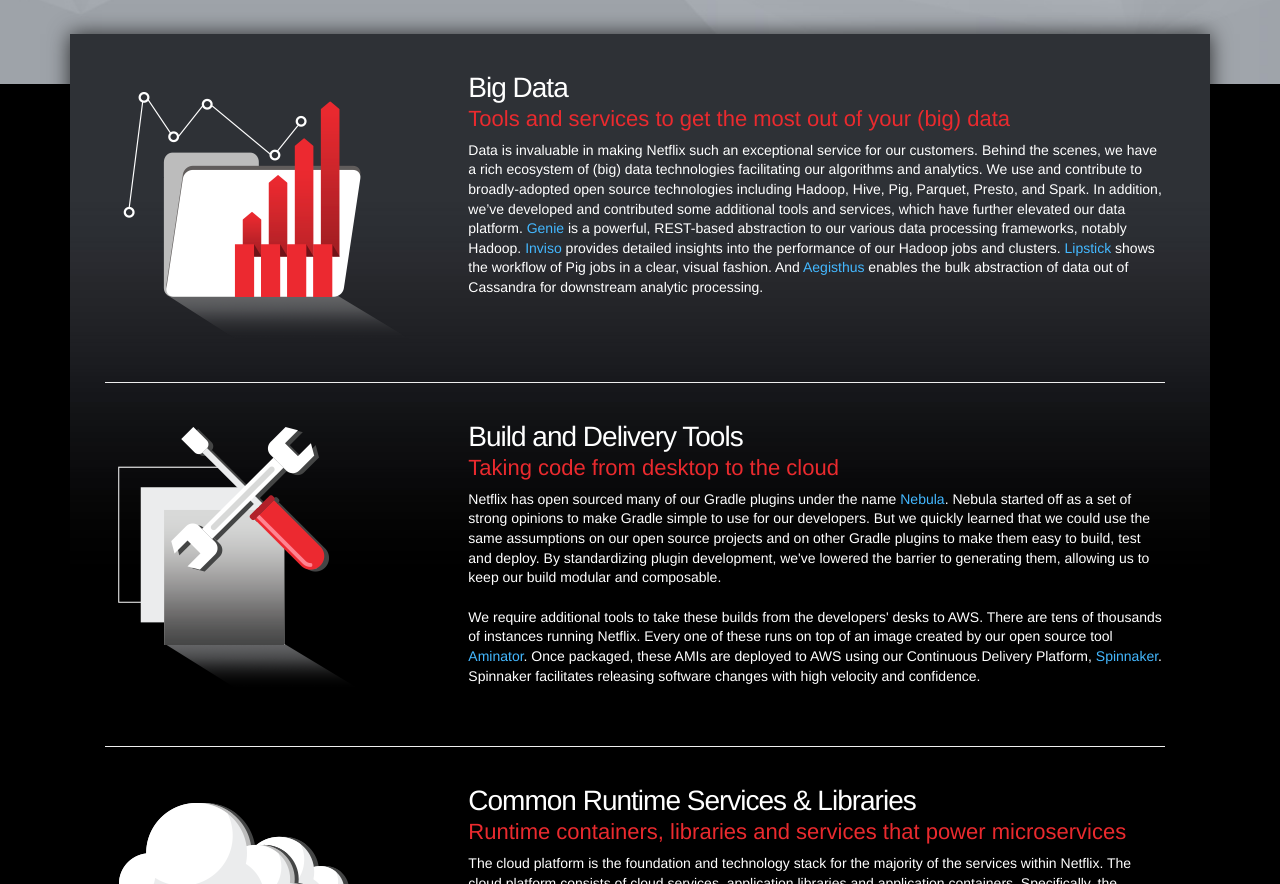
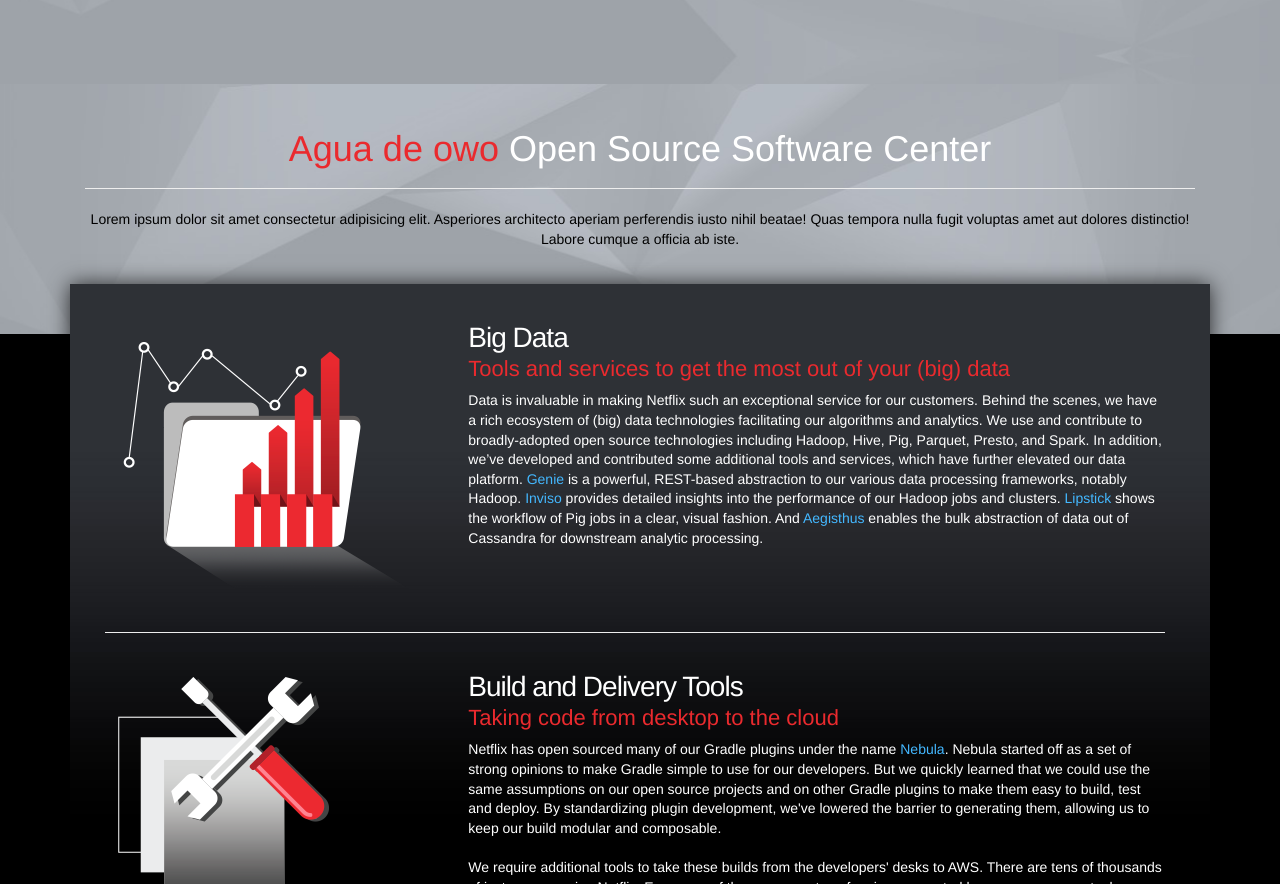
Before and after one commit to alejandropachecovizuet/practicaCursoGit, a plain HTML site: page index.html in a window 1280 px wide. Shown: the part 896-1780 px from the top of the page. Drawn offline with nearby package versions, Linux system fonts and the light colour scheme.

Commit message:
mensj comit

```diff
--- a/index.html
+++ b/index.html
@@ -151,6 +151,21 @@
               insight, peak performance, and security.  We provide technologies for data (persistent & semi-persistent) that serve the real-time load to our 62 million members,
               as well as power the big data analytics that allow us to make informed decisions on how to improve our service.  If you want to learn more, jump
               into any of the functional areas below to learn more.
+            </span></p>
+          </div>
+      </div>
+    </div>
+
+
+
+
+    <div class="callout">
+      <div class="container">
+          <div class="col-xs-14">
+            <h1><span style="color:#ea2a2e;">Agua de owo </span> Open Source Software Center</h1>
+            <hr/>
+            <p><span style="color:#000000;">
+                Lorem ipsum dolor sit amet consectetur adipisicing elit. Asperiores architecto aperiam perferendis iusto nihil beatae! Quas tempora nulla fugit voluptas amet aut dolores distinctio! Labore cumque a officia ab iste.
             </span></p>
           </div>
       </div>
```
Also changed, not shown: Hugo.txt.
